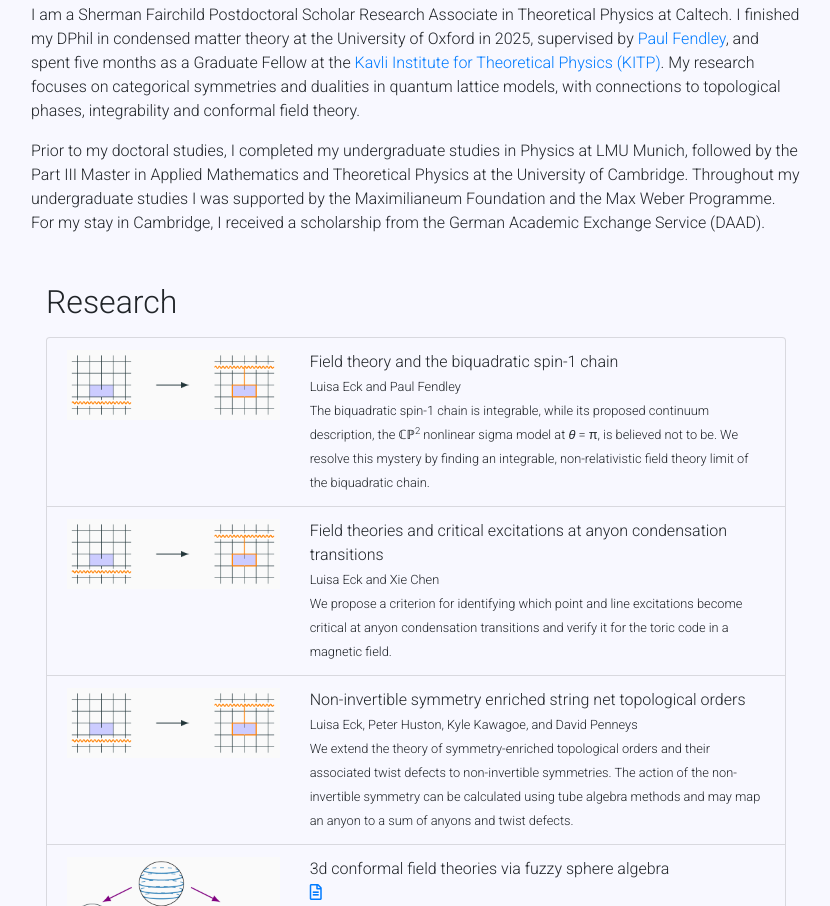
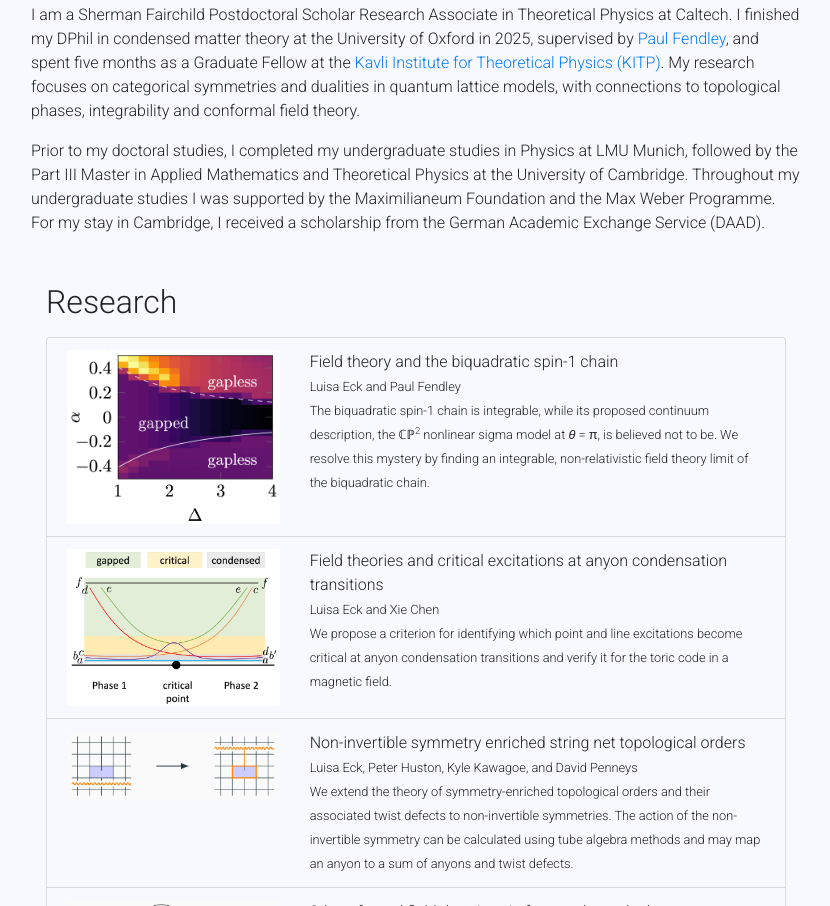
Before and after one commit to luisaeck/luisaeck.github.io, a plain HTML site: page index.html in a window 1280 px wide. Shown: the part 423-1329 px from the top of the page, without its empty margins (224-1054 px from the left). Drawn offline with nearby package versions, Linux system fonts and the light colour scheme; some icons are missing.

Commit message:
Replace images in index.html with new illustrations

```diff
--- a/index.html
+++ b/index.html
@@ -145,7 +145,7 @@
                     <li class="list-group-item">
                         <div class="row">
                             <div class="col-sm-4">
-                                <img src="img/seto.png" style="width: 100%;"></img>
+                                <img src="img/biquadratic_illustration.png" style="width: 100%;"></img>
                             </div>
                             <div class="col-md-8">
                                 <div>
@@ -162,7 +162,7 @@
                      <li class="list-group-item">
                         <div class="row">
                             <div class="col-sm-4">
-                                <img src="img/seto.png" style="width: 100%;"></img>
+                                <img src="img/anyoncondensation_illustration.png" style="width: 100%;"></img>
                             </div>
                             <div class="col-md-8">
                                 <div>
```
